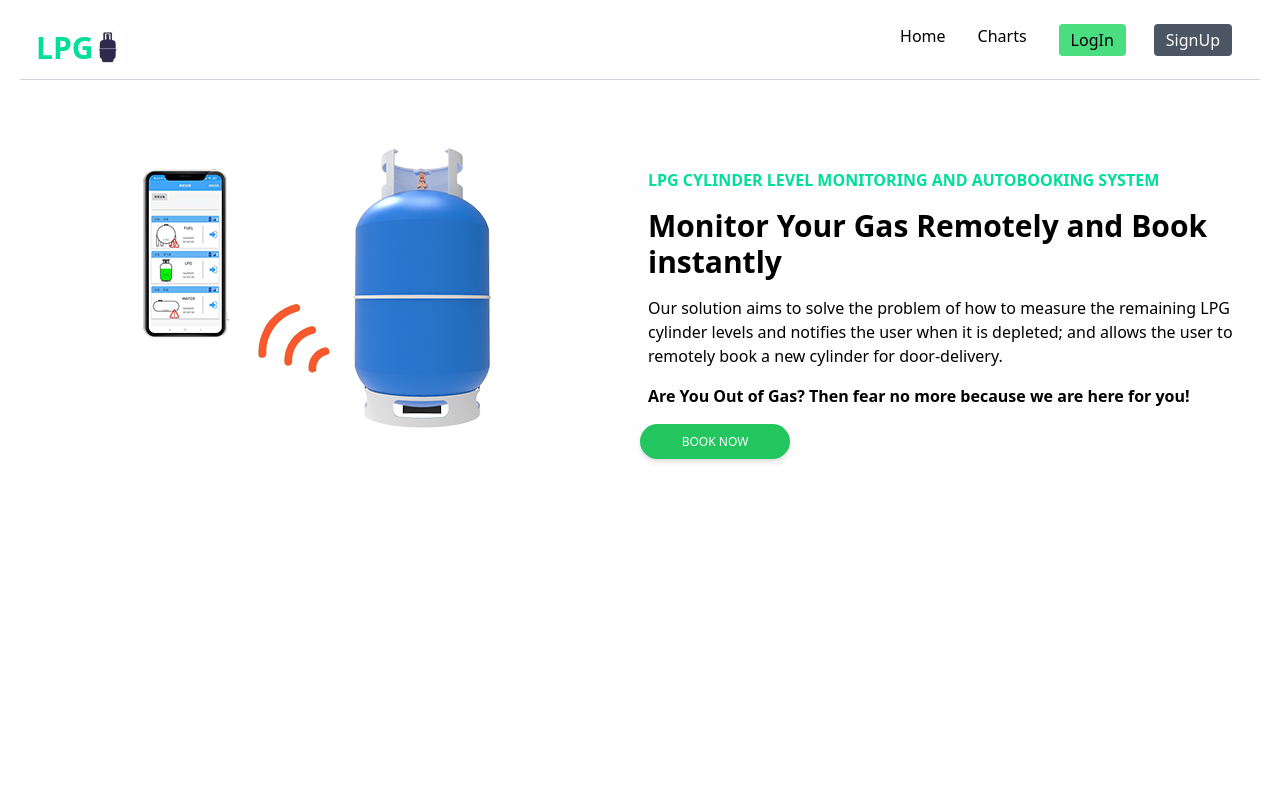
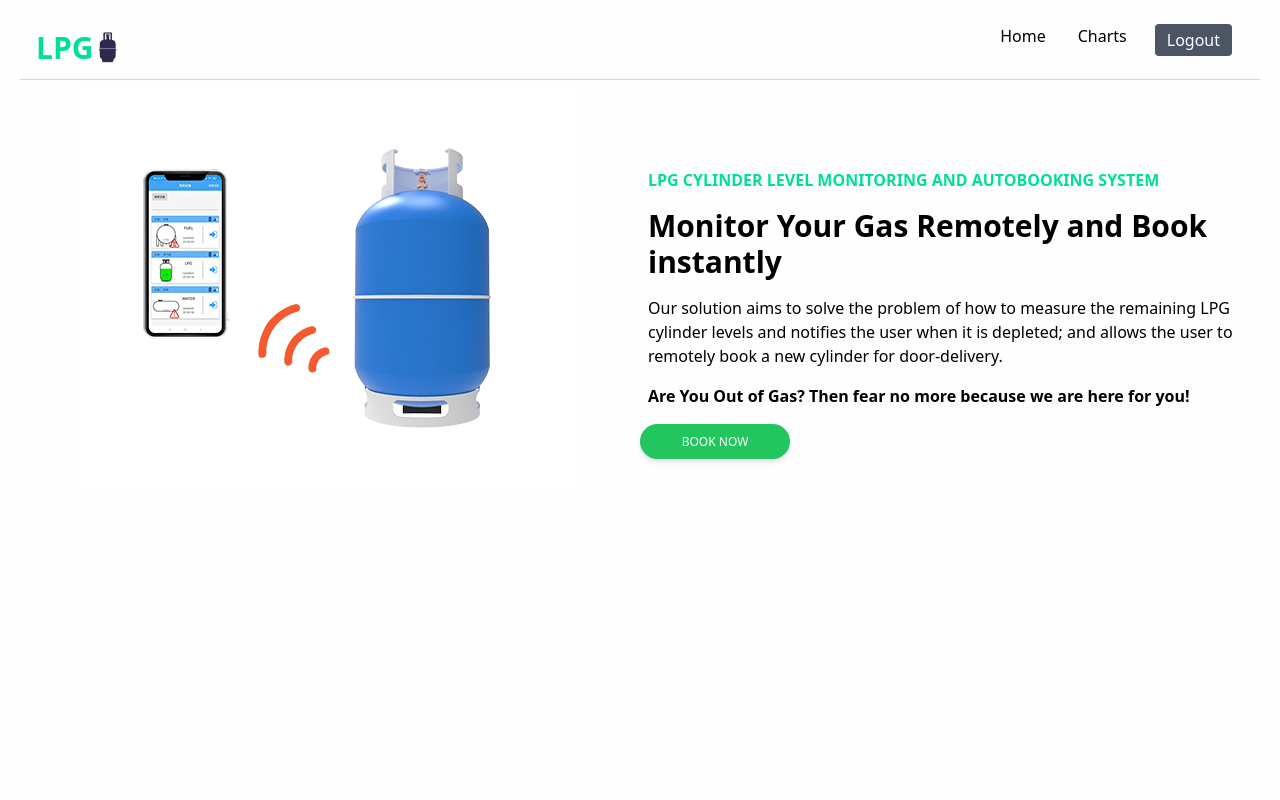
Before and after one commit to Mavene1/LPGautobooking-frontend, a React (Create React App) app: page / in a window 1280 px wide. Shown: the top 800 px of the page. Built offline with nearby package versions, Linux system fonts and the light colour scheme.

Commit message:
logout functionality

```diff
--- a/src/components/Navbar.jsx
+++ b/src/components/Navbar.jsx
@@ -32,10 +32,9 @@ function classNames(...classes) {
             <li className='p-4 cursor-pointer hover:text-green-300'>
             <Link to="charts" smooth={true} duration={500}>Charts</Link>
             </li>
-            <li className='p-4 cursor-pointer hover:text-green-300'>
-            <Lin to='/login1'><button  className='bg-green-400 hover:bg-green-600 hover:shadow-lg px-3 py-1 rounded cursor-pointer text-black'>LogIn</button></Lin></li>
+
             <li className='py-4 px-3 cursor-pointer hover:text-green-300'>
-            <Lin to='/signup1'><button  className='bg-gray-600 hover:bg-gray-900 hover:shadow-lg px-3 py-1 rounded cursor-pointer text-white'>SignUp</button></Lin></li>
+            <Lin to='/login1'><button  className='bg-gray-600 hover:bg-gray-900 hover:shadow-lg px-3 py-1 rounded cursor-pointer text-white'>Logout</button></Lin></li>
 
             {/* <li className='p-4'>
                 <Menu as="div" className="relative inline-block text-left">
@@ -162,17 +161,11 @@ function classNames(...classes) {
                                     )}
                                 </Menu.Item>
                                 </Link>
+
                                 <Lin to="/login1" smooth={true} duration={500}>
                                 <Menu.Item>
                                     {({ active }) => (
-                                        <a href="#/1" className={classNames( active ? 'bg-gray-400 text-gray-900' : 'text-gray-700','block px-4 py-2 text-bold border-b-4 hover:text-green-300')}>LOGIN</a>
-                                    )}
-                                </Menu.Item>
-                                </Lin>
-                                <Lin to="/signup1" smooth={true} duration={500}>
-                                <Menu.Item>
-                                    {({ active }) => (
-                                        <a href="#/1" className={classNames( active ? 'bg-gray-400 text-gray-900' : 'text-gray-700','block px-4 py-2 text-bold border-b-4 hover:text-green-300')}>SIGNUP</a>
+                                        <a href="#/1" className={classNames( active ? 'bg-gray-400 text-gray-900' : 'text-gray-700','block px-4 py-2 text-bold border-b-4 hover:text-green-300')}>Logout</a>
                                     )}
                                 </Menu.Item>
                                 </Lin>
--- a/src/pages/Login1.jsx
+++ b/src/pages/Login1.jsx
@@ -25,8 +25,10 @@ export default function Login1() {
                     <input className='border relative bg-gray-100 p-[4px]' type="password" />
                 </div>
                 <button className='w-full py-2 mt-8 bg-green-600 hover:bg-green-500 relative text-white rounded-full'>Log In</button>
-                <p className='flex items-center mt-2'><input className='mr-2' type="checkbox"  />Remember Me</p>
-                <p className='text-center mt-8'>Not a member?<Link to='/signup1' className='p-2 cursor-pointer hover:text-green-300 underline'>SignUp</Link>now</p>
+                <div>
+                    <p className='flex items-center mt-2'><input className='mr-2' type="checkbox"  />Remember Me</p>
+                    <p className='text-center mt-8'>Not a member?<Link to='/signup1' className='p-2 cursor-pointer hover:text-green-300 underline'>SignUp</Link>now</p>
+                </div>
             </div>
         </div>
     </div>
```
